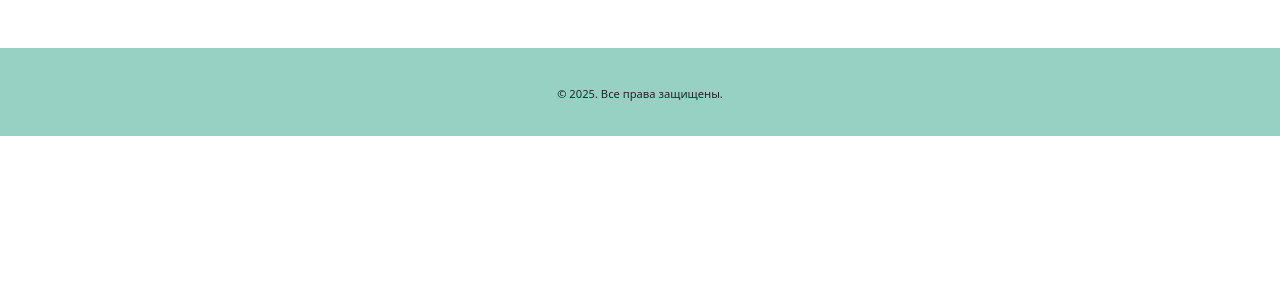
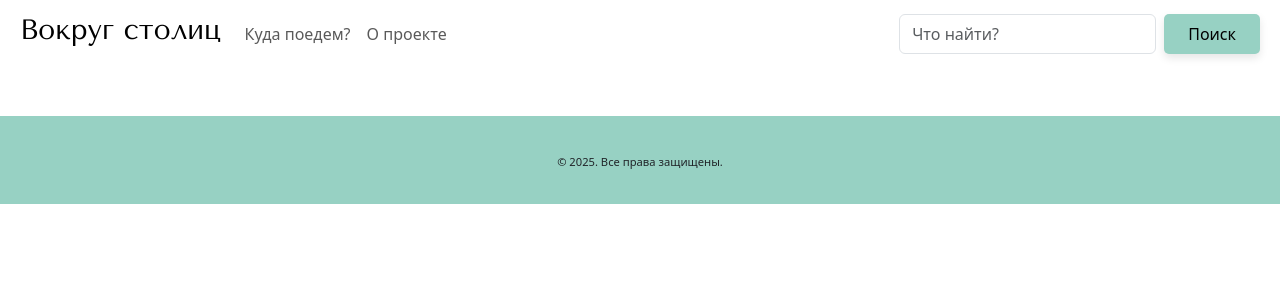
Before and after one commit to Marakuyaspb/around, a Django app: page /blog/ in a window 1280 px wide. Shown: the top 300 px of the page. Run offline with Django 5.2, Linux system fonts and the light colour scheme; data that the repository does not hold is empty; some libraries are stand-ins or nearby versions.

Commit message:
add navbar & search form

```diff
--- a/blog/urls.py
+++ b/blog/urls.py
@@ -8,4 +8,5 @@ app_name = 'blog'
 urlpatterns = [
     path('blog/', views.articles, name = 'blog'),
     path('blog/<int:id>/', views.the_article, name='the_article'),
+    path('search/', views.search, name='search'),
 ]
--- a/blog/views.py
+++ b/blog/views.py
@@ -1,6 +1,10 @@
 import os
+from django.db.models import Q
+from django.core.paginator import Paginator
 from django.shortcuts import render, get_object_or_404
 from .models import *
+
+
 
 
 def articles(request):
@@ -9,6 +13,8 @@ def articles(request):
 		'articles':articles,
 	}
 	return render(request, 'blog/articles.html', context)
+
+
 
 
 def the_article(request, id=None):
@@ -22,3 +28,44 @@ def the_article(request, id=None):
 		'articles':articles,
 	}
 	return render(request, 'blog/the_article.html', context)
+
+
+
+def search(request):
+	q = request.GET.get('q', '').strip()
+	if q:
+	# something was typed
+		# Postgres fast full-text (GIN index friendly)
+		# articles = (
+		# 	Article.objects
+		# 	.annotate(
+		# 		search=SearchVector(
+		# 			'title',
+		# 			'text',
+		# 			'category__category',
+		# 			'place_name__place_name',
+		# 			'place_name__country__country',
+		# 			'tags__tag'
+		# 		)
+		# 	)
+		# 	.filter(search=q).distinct()
+		# )
+
+		# ----------  SQLite / MySQL fallback ----------
+		articles = Article.objects.filter(
+			Q(title__icontains=q) |
+			Q(text__icontains=q) |
+			Q(category__category__icontains=q) |
+			Q(place_name__place_name__icontains=q) |
+			Q(place_name__country__country__icontains=q) |
+			Q(tags__tag__icontains=q)
+		).distinct()
+	else:
+		articles = Article.objects.none()
+
+	# optional pagination
+	paginator = Paginator(articles, 15)
+	page_number = request.GET.get('page')
+	page_obj = paginator.get_page(page_number)
+
+	return render(request, 'blog/search.html', {'page_obj': page_obj, 'query': q, 'count': paginator.count})
--- a/main/templates/main/base.html
+++ b/main/templates/main/base.html
@@ -28,18 +28,37 @@
 
 <header>
 
+<nav class="navbar navbar-expand-lg navbar-light px-2">
+  <div class="container-fluid">
+    <a class="navbar-brand" href="{% url 'main:index' %}"><h3>Вокруг столиц</h3></a>
 
-  <!-- DESCTOP -->
-  <div class='d-none d-lg-block d-xl-block d-xxl-block'>
+    <button class="navbar-toggler" type="button" data-bs-toggle="collapse" data-bs-target="#navbarSupportedContent" aria-controls="navbarSupportedContent" aria-expanded="false" aria-label="Toggle navigation">
+      <span class="navbar-toggler-icon"></span>
+    </button>
 
+    <div class="collapse navbar-collapse" id="navbarSupportedContent">
+      <ul class="navbar-nav me-auto mb-2 mb-lg-0">
+        <li class="nav-item">
+          <a class="nav-link" aria-current="page" href="{% url 'blog:blog' %}">Куда поедем?</a>
+        </li>
+        <li class="nav-item">
+          <a class="nav-link" href="{% url 'main:about' %}">О проекте</a>
+        </li>
+      </ul>
 
+      <form class="d-flex" method="get" action="{% url 'blog:search' %}">
+        <input class="form-control me-2"
+          type="search"
+          name="q"
+          placeholder="Что найти?"
+          aria-label="Search"
+          value="{{ request.GET.q }}">
+        <button class="button seagreen_bg" type="submit">Поиск</button>
+      </form>
+
+    </div>
   </div>
-
-  <!-- PHONE & TABLET -->
-  <div class='d-block d-lg-none '>
-
-
-  </div>
+</nav>
 
 
 </header>
--- a/main/templates/main/index.html
+++ b/main/templates/main/index.html
@@ -15,10 +15,10 @@
 <div class='big_fields_text'>
 
 <section class='about'>
-<p>Забудьте о раскрученных маршрутах и многолюдных достопримечательностях. Наш проект — это приглашение в тот мир, который остается за кадром глянцевых путеводителей.
-<p>Мы считаем, что истинный дух страны и магия путешествий скрыты в её малоизвестных уголках: в маленьких городах с их неторопливым укладом, в неприметных тропах, ведущих к потрясающим видам, и в встречах с местными жителями, чьи истории и составляют настоящую, не приукрашенную жизнь.
+  <p>Забудьте о раскрученных маршрутах и многолюдных достопримечательностях. Наш проект — это приглашение в тот мир, который остается за кадром глянцевых путеводителей.
+  <p>Мы считаем, что истинный дух страны и магия путешествий скрыты в её малоизвестных уголках: в маленьких городах с их неторопливым укладом, в неприметных тропах, ведущих к потрясающим видам, и в встречах с местными жителями, чьи истории и составляют настоящую, не приукрашенную жизнь.
 
-<p>Здесь вы не найдете советов по роскошным отелям и дорогим ресторанам. Наша цель — помочь вам открыть места, где путешественник превращается в исследователя. Мы делимся маршрутами, которые поражают своей красотой, но остаются в тени, и рассказываем о культуре, которую не встретишь в столицах. Для всех, кто ищет вдохновения, новых открытий и бюджетных путешествий с настоящим характером.
+  <p>Здесь вы не найдете советов по роскошным отелям и дорогим ресторанам. Наша цель — помочь вам открыть места, где путешественник превращается в исследователя. Мы делимся маршрутами, которые поражают своей красотой, но остаются в тени, и рассказываем о культуре, которую не встретишь в столицах. Для всех, кто ищет вдохновения, новых открытий и бюджетных путешествий с настоящим характером.
 
 </section>
 
--- a/main/urls.py
+++ b/main/urls.py
@@ -7,4 +7,5 @@ app_name = 'main'
 
 urlpatterns = [
     path('', views.index, name = 'index'),
+    path('about/', views.about, name = 'about'),
 ]
--- a/static/css/main_style.css
+++ b/static/css/main_style.css
@@ -37,6 +37,9 @@ h1, h2, h3, h4, h5 {
   font-style: normal;
 }
 
+.navbar {
+	z-index:999
+}
 
 .tenor{
   font-family: "Tenor Sans", sans-serif;
```
Also changed, not shown: blog/templates/blog/search.html (added, +41 -0 lines), main/templates/main/about.html (added, +12 -0 lines), main/views.py (+9 -0 lines).
